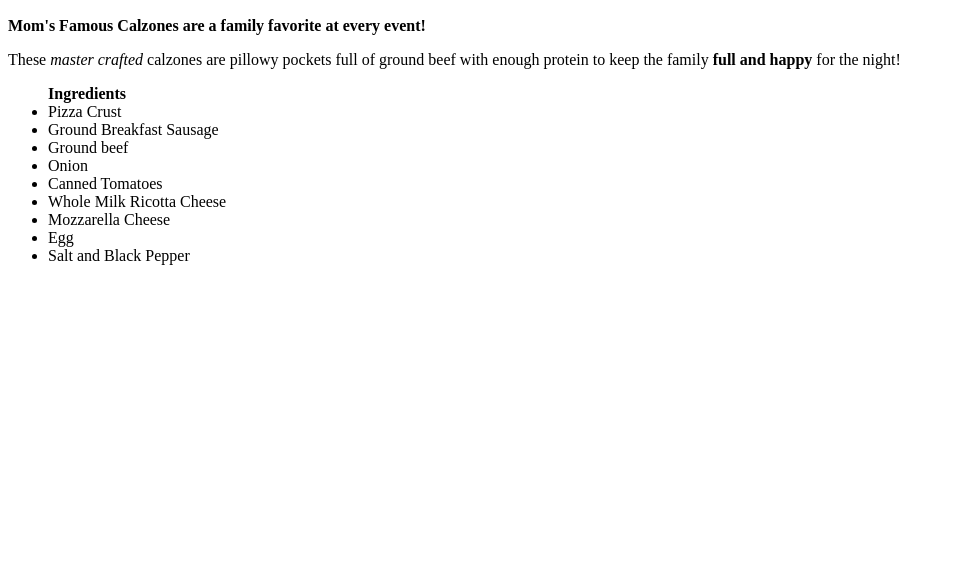
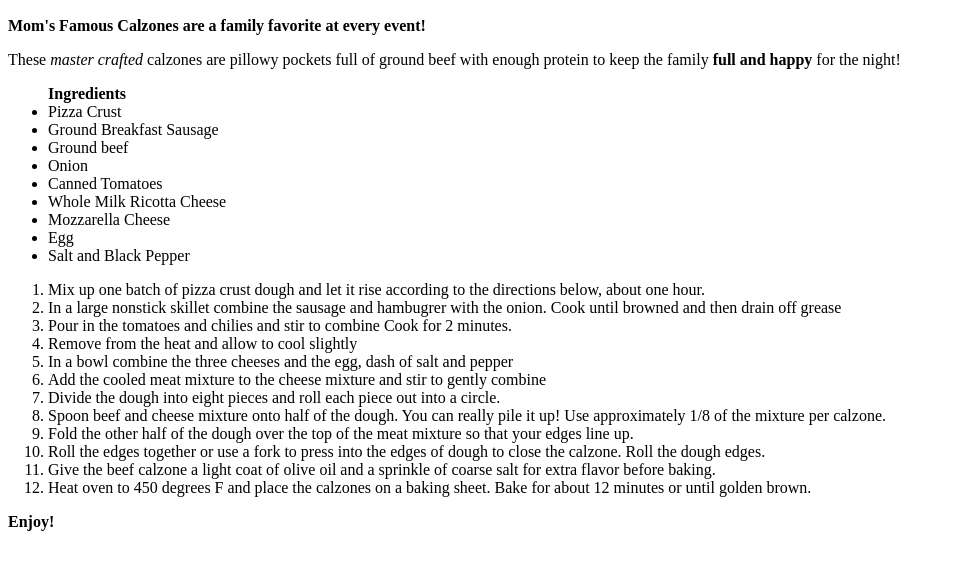
Before and after one commit to CTthaGod/odin-recipes, a plain HTML site: page Calzones.html in a window 1280 px wide. Shown: the part 99-668 px from the top of the page, without its empty margins (0-954 px from the left). Drawn offline with Linux system fonts and the light colour scheme.

Commit message:
Calzones recipe link website finished!

```diff
--- a/Calzones.html
+++ b/Calzones.html
@@ -22,5 +22,20 @@
     <li>Egg</li>
     <li>Salt and Black Pepper</li>
 </ul>
+<ol>
+<li> Mix up one batch of pizza crust dough and let it rise according to the directions below, about one hour.</li>
+<li> In a large nonstick skillet combine the sausage and hambugrer with the onion. Cook until browned and then drain off grease</li>
+<li> Pour in the tomatoes and chilies and stir to combine Cook for 2 minutes.</li>
+<li> Remove from the heat and allow to cool slightly</li>
+<li> In a bowl combine the three cheeses and the egg, dash of salt and pepper</li>
+<li> Add the cooled meat mixture to the cheese mixture and stir to gently combine</li>
+<li> Divide the dough into eight pieces and roll each piece out into a circle.</li>
+<li> Spoon beef and cheese mixture onto half of the dough.  You can really pile it up! Use approximately 1/8 of the mixture per calzone.</li>
+<li> Fold the other half of the dough over the top of the meat mixture so that your edges line up.</li>
+<li> Roll the edges together or use a fork to press into the edges of dough to close the calzone. Roll the dough edges.</li>
+<li> Give the beef calzone a light coat of olive oil and a sprinkle of coarse salt for extra flavor before baking.</li>
+<li> Heat oven to 450 degrees F and place the calzones on a baking sheet.  Bake for about 12 minutes or until golden brown.</li>
+</ol>
+<p> <strong> Enjoy!</strong></p>
 </body>
 </html>
```
